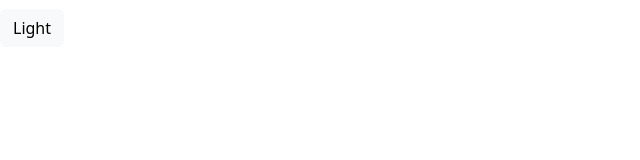
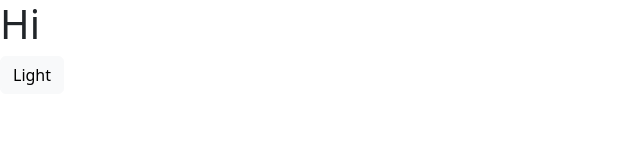
Before and after one commit to txmara19/merito.site, a plain HTML site: page index.html in a window 1280 px wide. Shown: the whole page, without its empty margins (0-640 px from the left). Drawn offline with nearby package versions, Linux system fonts and the light colour scheme.

Commit message:
Update index.html

```diff
--- a/index.html
+++ b/index.html
@@ -9,6 +9,7 @@
   <link href="https://cdn.jsdelivr.net/npm/bootstrap@5.3.3/dist/css/bootstrap.min.css" rel="stylesheet" integrity="sha384-QWTKZyjpPEjISv5WaRU9OFeRpok6YctnYmDr5pNlyT2bRjXh0JMhjY6hW+ALEwIH" crossorigin="anonymous">
   </head>
 <body>
-  <h1><button type="button" class="btn btn-light">Light</button></h1>
+  <h1>Hi</h1>
+  <button type="button" class="btn btn-light">Light</button>
 </body>
 </html>
```
